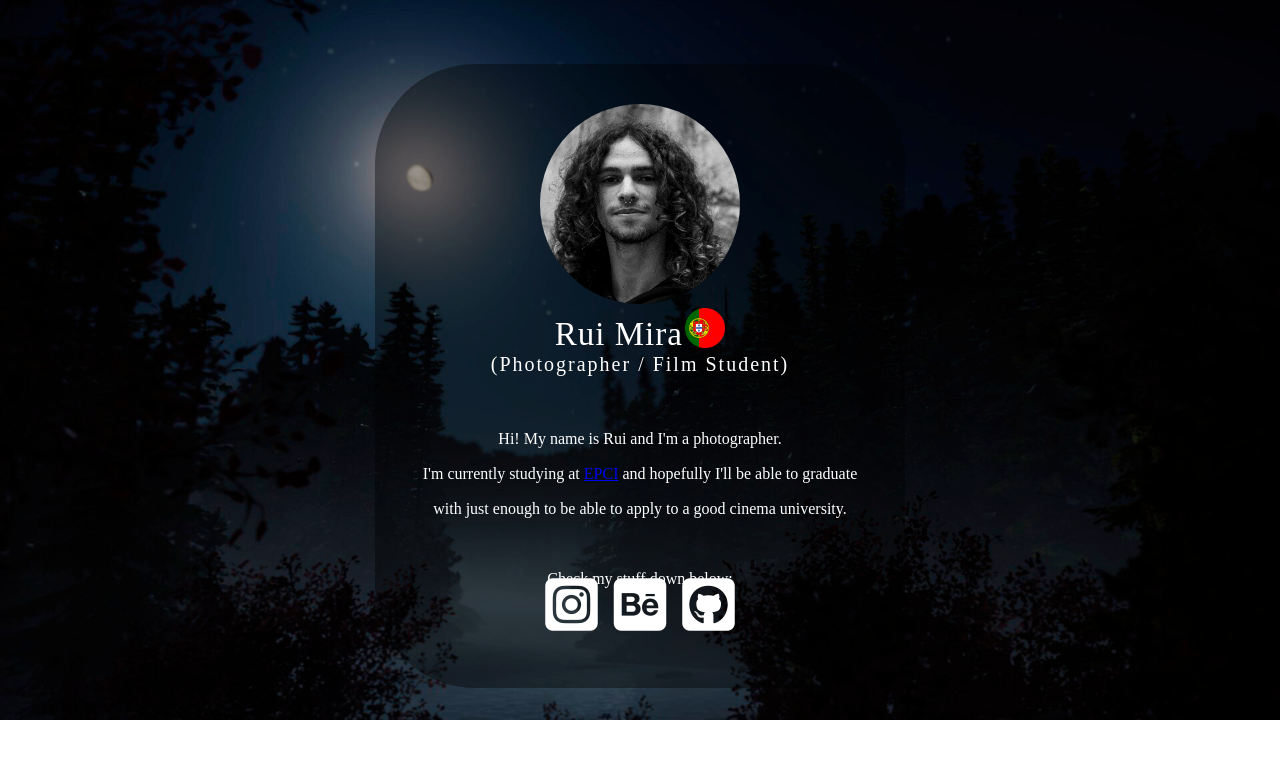
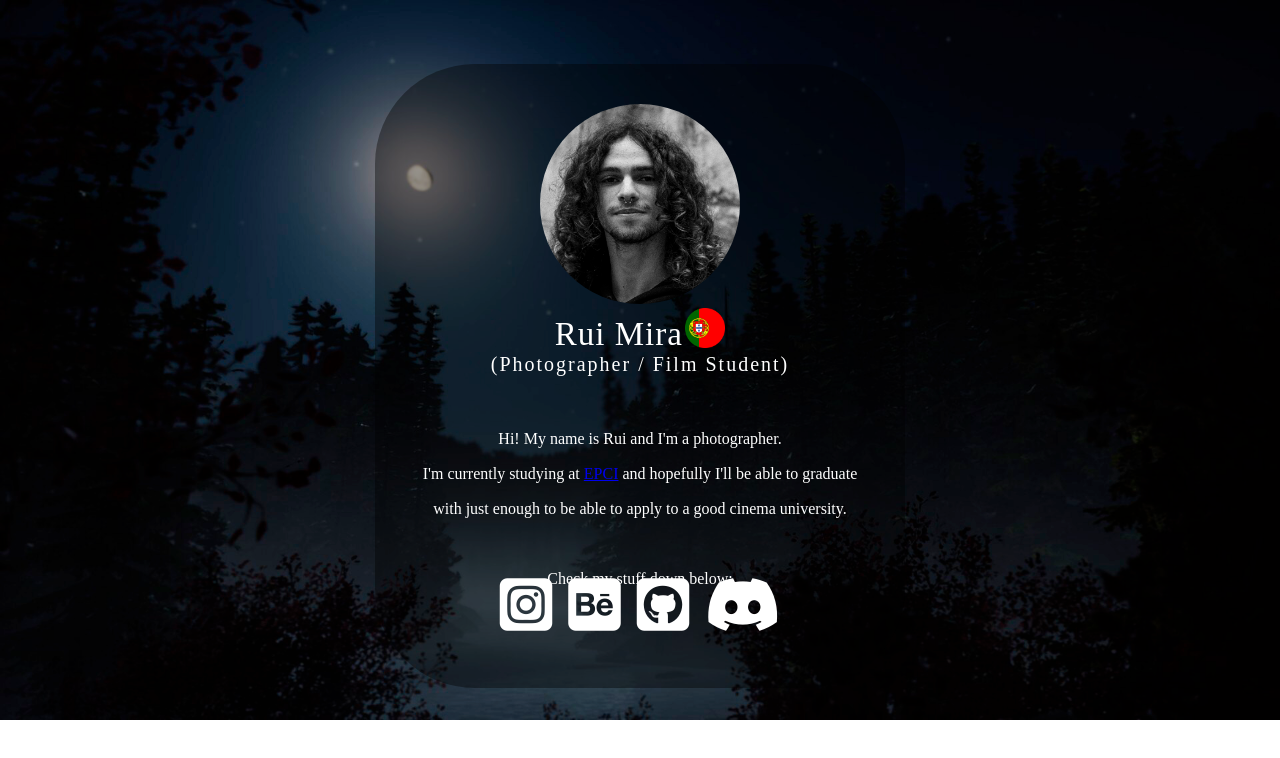
Before and after one commit to Rainezi/about-me, a plain HTML site: page index.html in a window 1280 px wide. Drawn offline with Linux system fonts and the light colour scheme; a web font is replaced by a local one.

Commit message:
Update index.html
Added Discord Link

```diff
--- a/index.html
+++ b/index.html
@@ -47,6 +47,7 @@
             <li><a href="https://www.instagram.com/rui.miraa/"><i class="fa-brands fa-square-instagram"></i></i></a></li>
             <li><a href="https://www.behance.net/ruimira"><i class="fa-brands fa-square-behance"></i></i></a></li>
             <li><a href="https://github.com/Rainezi"><i class="fa-brands fa-square-github"></i></i></a></li>
+            <li><a href="https://discord.gg/dTc67Y9JmH"><i class="fa-brands fa-discord"></i></a></li>
 
         </ul>
 
```
